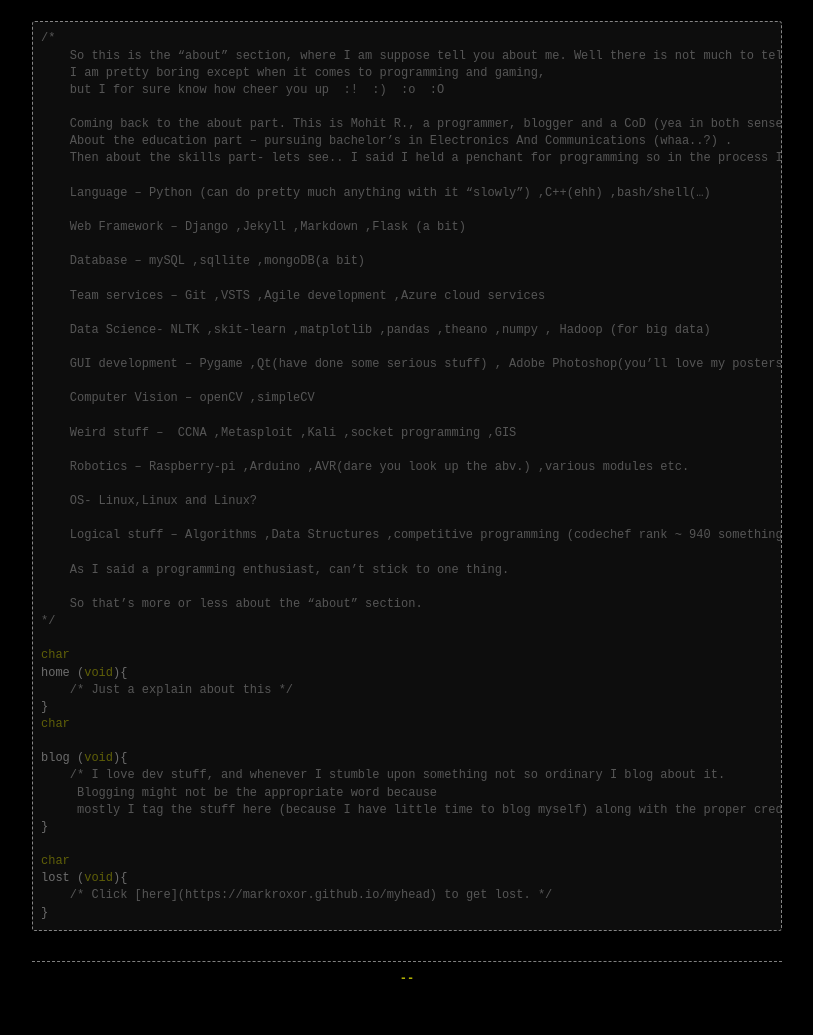
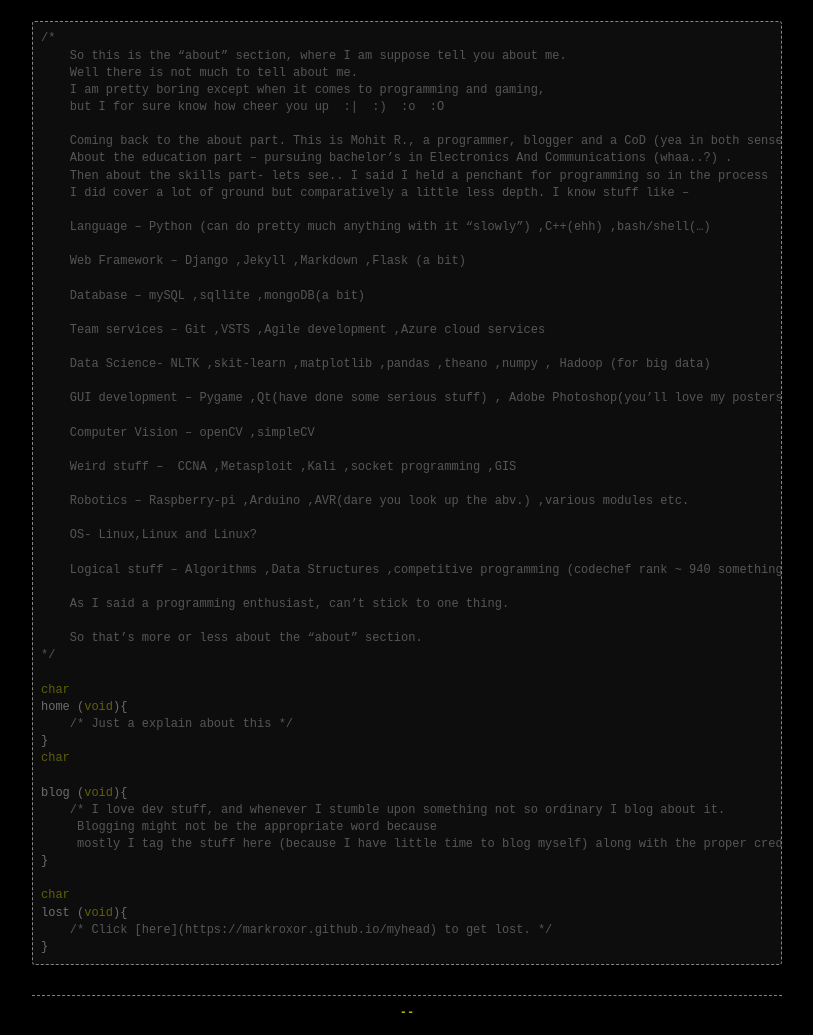
Before and after one commit to markroxor/markroxor.github.io.old, a Jekyll site: the page built from index.html, in a window 1280 px wide, cut to the strip 266-1301 px from the top of the page. Shown: the whole strip, without its empty margins (233-1046 px from the left). Built offline with Jekyll 4.4.1, drawn with Linux system fonts in a browser that asks for light colours; before the commit the page ends 1267 px from its top, so only the background shows below that.

```diff
--- a/index.html
+++ b/index.html
@@ -4,13 +4,15 @@ layout: content
 
 <pre>
 <span class="comment">/*
-    So this is the “about” section, where I am suppose tell you about me. Well there is not much to tell about me.
+    So this is the “about” section, where I am suppose tell you about me.
+    Well there is not much to tell about me.
     I am pretty boring except when it comes to programming and gaming,
-    but I for sure know how cheer you up  :!  :)  :o  :O
+    but I for sure know how cheer you up  :|  :)  :o  :O
 
     Coming back to the about part. This is Mohit R., a programmer, blogger and a CoD (yea in both sense) fan.
     About the education part – pursuing bachelor’s in Electronics And Communications (whaa..?) .
-    Then about the skills part- lets see.. I said I held a penchant for programming so in the process I did cover a lot of ground but comparatively a little less depth. I know stuff like –
+    Then about the skills part- lets see.. I said I held a penchant for programming so in the process
+    I did cover a lot of ground but comparatively a little less depth. I know stuff like –
 
     Language – Python (can do pretty much anything with it “slowly”) ,C++(ehh) ,bash/shell(…)
 
--- /dev/null
+++ b/requirements.txt
@@ -0,0 +1,2 @@
+ruby==2.3.0
+jekyll
```
Also changed, not shown: .travis.yml.
